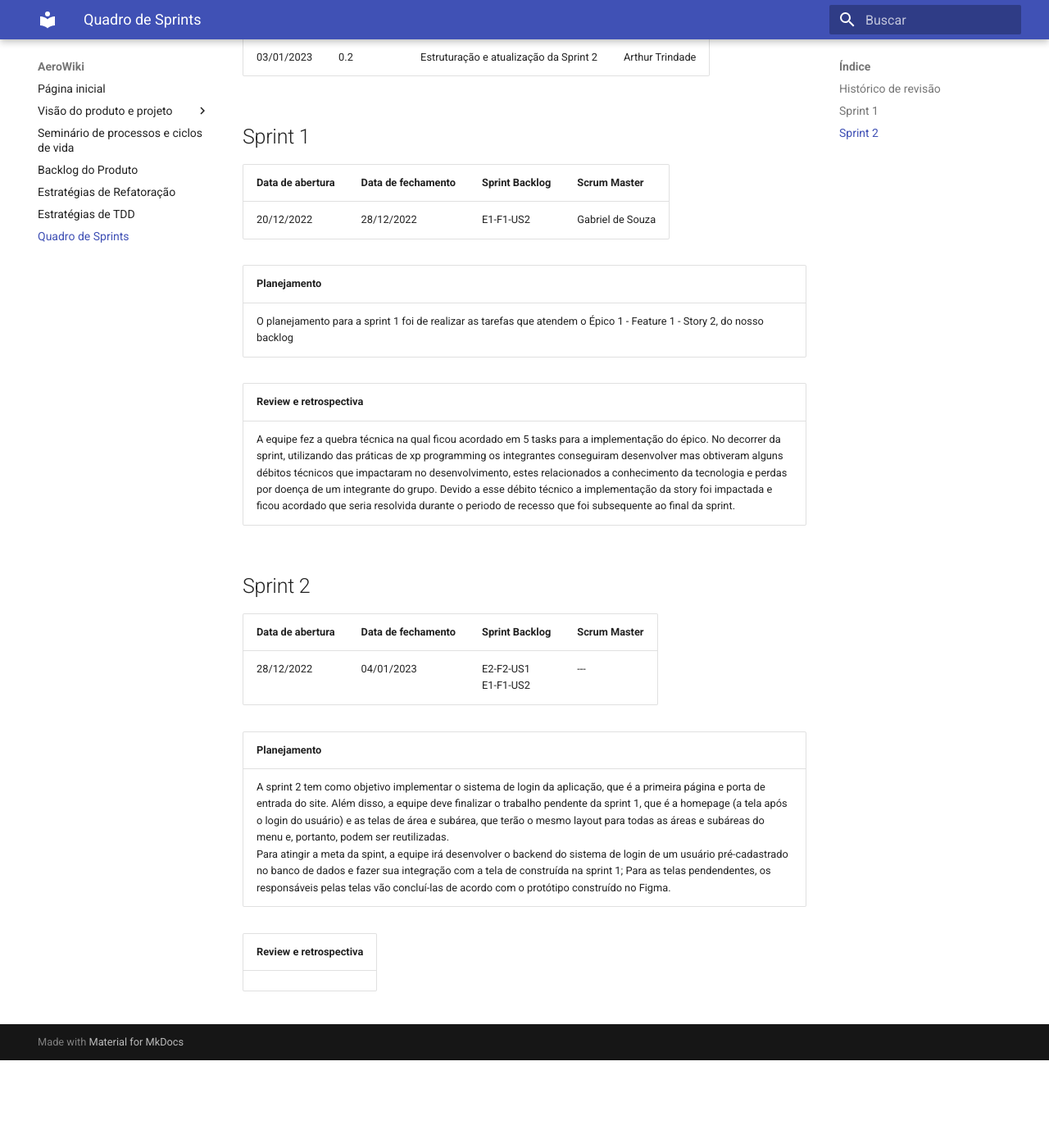
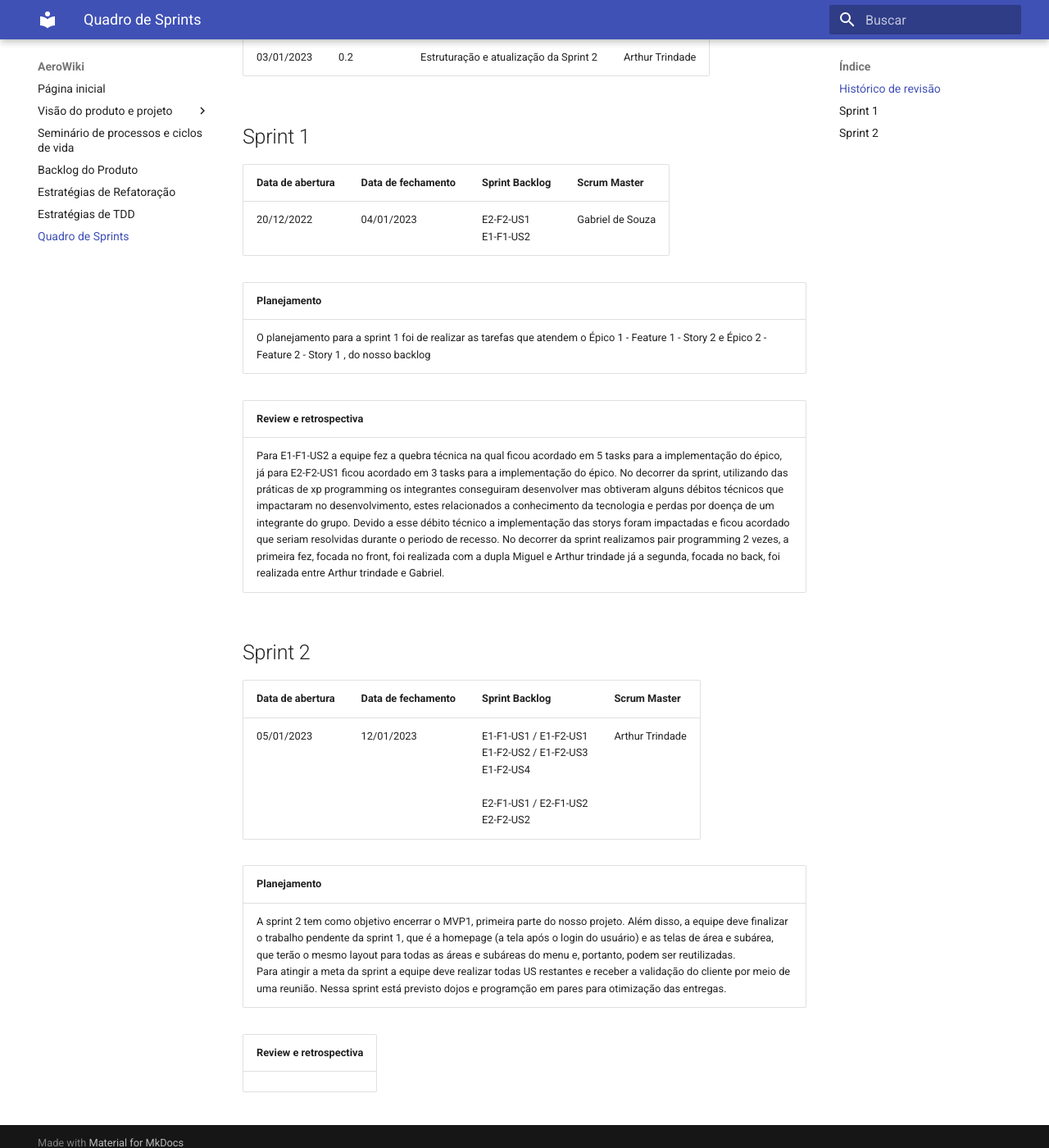
Before and after one commit to mdsreq-fga-unb/2022.2-AeroWiki, an MkDocs documentation site: the page built from gitpages/docs/sprint.md, in a window 1280 px wide and 1400 px high, scrolled down 275 px. Shown: the whole window at 82% size. Built offline with MkDocs 1.6.1 and Material for MkDocs 9.7.7, drawn with Linux system fonts in a browser that asks for light colours; before the commit the page ends 1568 px from its top, so only the background shows below that.

Commit message:
Atualização do gitpages para unidade 3

```diff
--- a/gitpages/docs/sprint.md
+++ b/gitpages/docs/sprint.md
@@ -11,27 +11,27 @@
 
 | Data de abertura | Data de fechamento | Sprint Backlog | Scrum Master |
 | --- | --- | --- | --- |
-| 20/12/2022 | 28/12/2022 | E1-F1-US2 | Gabriel de Souza |
+| 20/12/2022 | 04/01/2023 | E2-F2-US1<br>E1-F1-US2 | Gabriel de Souza |
 
 | Planejamento |
 | --- |
-| O planejamento para a sprint 1 foi de realizar as tarefas que atendem o Épico 1 - Feature 1 - Story 2, do nosso backlog|
+| O planejamento para a sprint 1 foi de realizar as tarefas que atendem o Épico 1 - Feature 1 - Story 2 e Épico 2 - Feature 2 - Story 1 , do nosso backlog|
 
 | Review e retrospectiva |
 | ---|
-| A equipe fez a quebra técnica na qual ficou acordado em 5 tasks para a implementação do épico. No decorrer da sprint, utilizando das práticas de xp programming os integrantes conseguiram desenvolver mas obtiveram alguns débitos técnicos que impactaram no desenvolvimento, estes relacionados a conhecimento da tecnologia e perdas por doença de um integrante do grupo. Devido a esse débito técnico a implementação da story foi impactada e ficou acordado que seria resolvida durante o periodo de recesso que foi subsequente ao final da sprint.|
+| Para E1-F1-US2 a equipe fez a quebra técnica na qual ficou acordado em 5 tasks para a implementação do épico, já para E2-F2-US1 ficou acordado em 3 tasks para a implementação do épico. No decorrer da sprint, utilizando das práticas de xp programming os integrantes conseguiram desenvolver mas obtiveram alguns débitos técnicos que impactaram no desenvolvimento, estes relacionados a conhecimento da tecnologia e perdas por doença de um integrante do grupo. Devido a esse débito técnico a implementação das storys foram impactadas e ficou acordado que seriam resolvidas durante o periodo de recesso. No decorrer da sprint realizamos pair programming 2 vezes, a primeira fez, focada no front, foi realizada com a dupla Miguel e Arthur trindade já a segunda, focada no back, foi realizada entre Arthur trindade e Gabriel. |
 
 
 ## Sprint 2
 
 | Data de abertura | Data de fechamento | Sprint Backlog | Scrum Master |
 | --- | --- | --- | --- |
-| 28/12/2022 | 04/01/2023 | E2-F2-US1<br>E1-F1-US2 | --- |
+| 05/01/2023 | 12/01/2023 | E1-F1-US1 / E1-F2-US1<br>E1-F2-US2 / E1-F2-US3<br>E1-F2-US4<br><br>E2-F1-US1 / E2-F1-US2<br>E2-F2-US2   | Arthur Trindade |
 
 
 | Planejamento |
 | --- |
-| A sprint 2 tem como objetivo implementar o sistema de login da aplicação, que é a primeira página e porta de entrada do site. Além disso, a equipe deve finalizar o trabalho pendente da sprint 1, que é a homepage (a tela após o login do usuário) e as telas de área e subárea, que terão o mesmo layout para todas as áreas e subáreas do menu e, portanto, podem ser reutilizadas.<br> Para atingir a meta da spint, a equipe irá desenvolver o backend do sistema de login de um usuário pré-cadastrado no banco de dados e fazer sua integração com a tela de construída na sprint 1; Para as telas pendendentes, os responsáveis pelas telas vão concluí-las de acordo com o protótipo construído no Figma. |
+| A sprint 2 tem como objetivo encerrar o MVP1, primeira parte do nosso projeto. Além disso, a equipe deve finalizar o trabalho pendente da sprint 1, que é a homepage (a tela após o login do usuário) e as telas de área e subárea, que terão o mesmo layout para todas as áreas e subáreas do menu e, portanto, podem ser reutilizadas.<br> Para atingir a meta da sprint a equipe deve realizar todas US restantes e receber a validação do cliente por meio de uma reunião. Nessa sprint está previsto dojos e programção em pares para otimização das entregas.  |
 
 | Review e retrospectiva |
 | --- |
```
